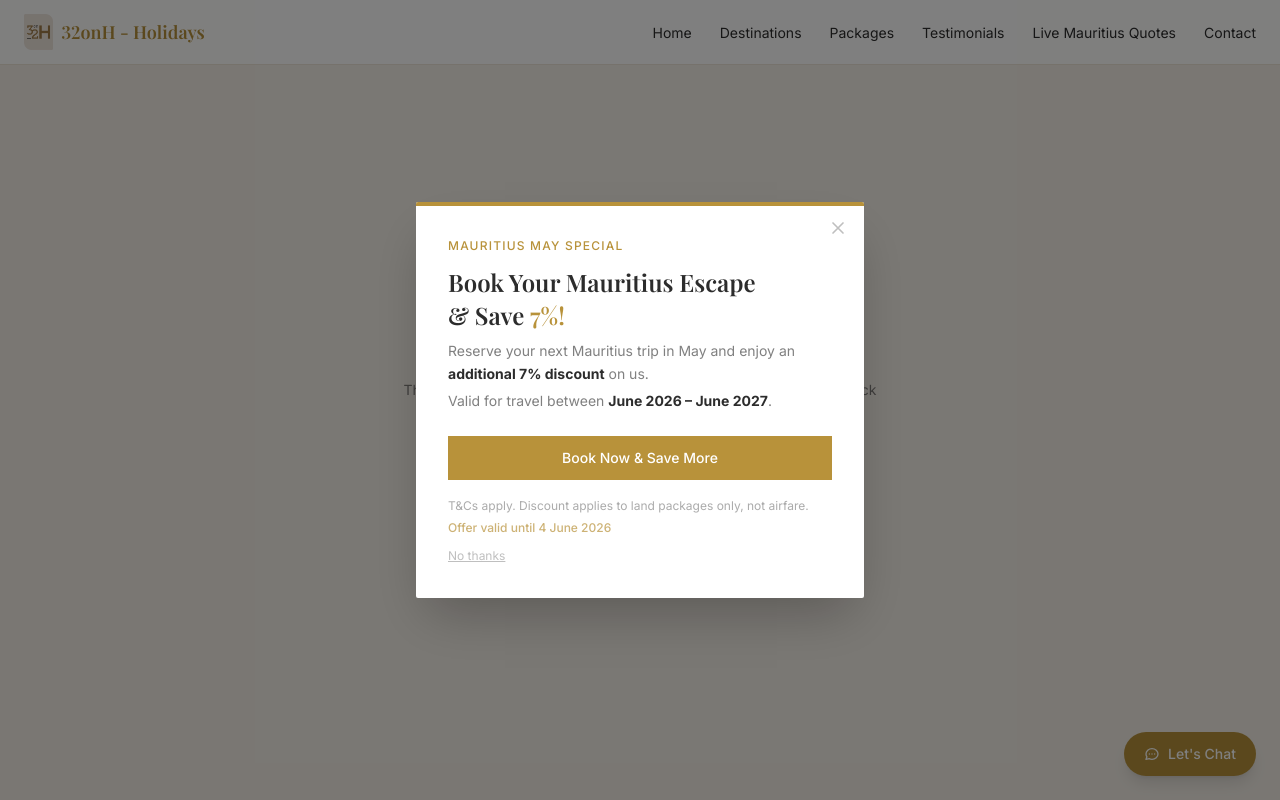
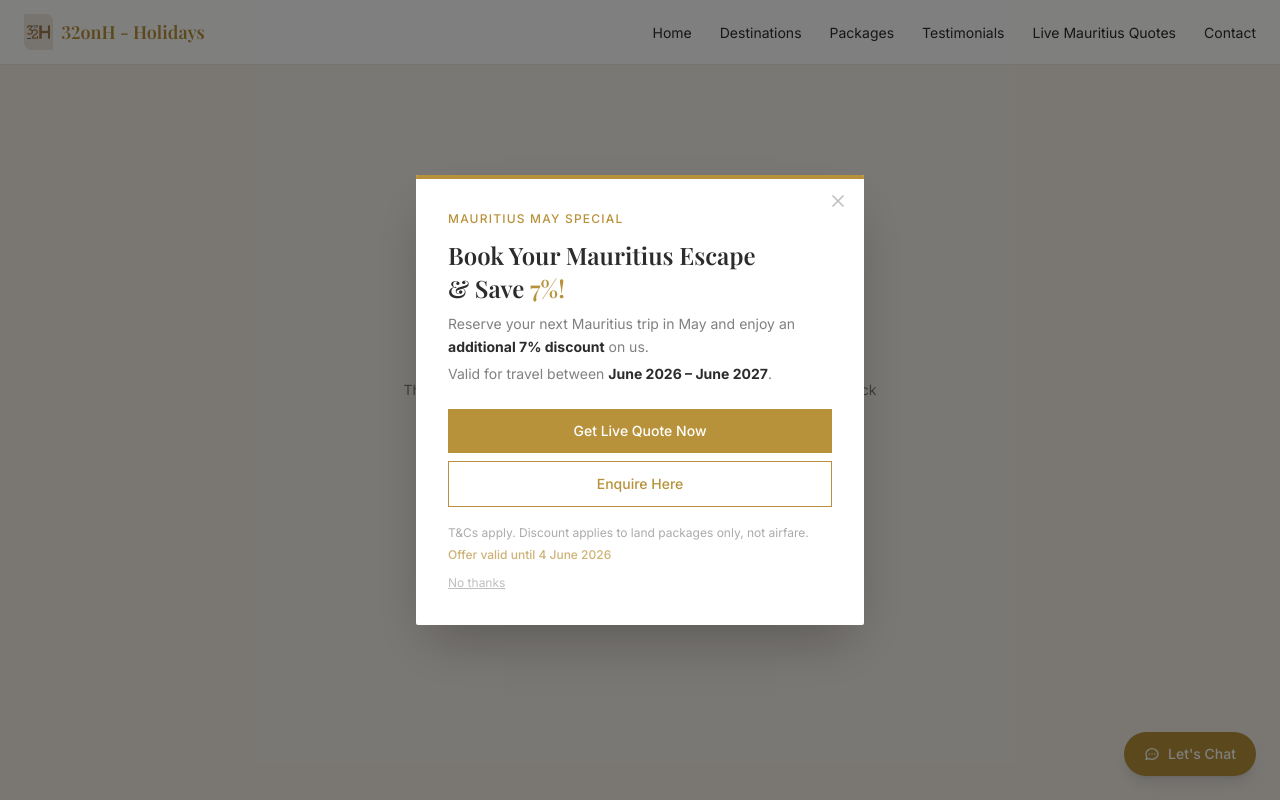
Before and after one commit to swanniegit/holiday, a Next.js app: page /demo in a window 1280 px wide. Shown: the top 800 px of the page. Built offline with nearby package versions, Linux system fonts and the light colour scheme; a web font is replaced by a local one.

Commit message:
Add two CTAs to Mauritius popup: Get Live Quote Now + Enquire Here
Co-Authored-By: Claude Sonnet 4.6 <noreply@anthropic.com>

```diff
--- a/src/components/MauritiusSpecialPopup.tsx
+++ b/src/components/MauritiusSpecialPopup.tsx
@@ -43,7 +43,14 @@ export default function MauritiusSpecialPopup({ onClose }: Props) {
             onClick={onClose}
             className="block w-full py-3 bg-gold text-white text-sm font-medium text-center hover:bg-gold-dark transition-colors"
           >
-            Book Now &amp; Save More
+            Get Live Quote Now
+          </a>
+          <a
+            href="/contact"
+            onClick={onClose}
+            className="block w-full py-3 mt-2 border border-gold text-gold text-sm font-medium text-center hover:bg-cream transition-colors"
+          >
+            Enquire Here
           </a>
 
           <p className="text-charcoal/40 text-xs mt-4 leading-relaxed">
```
